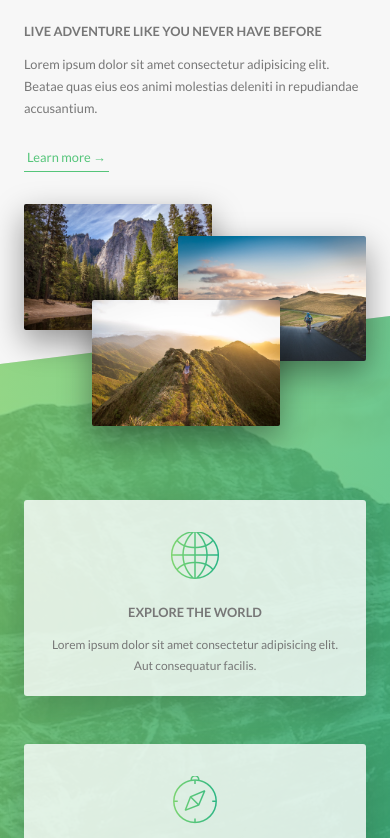
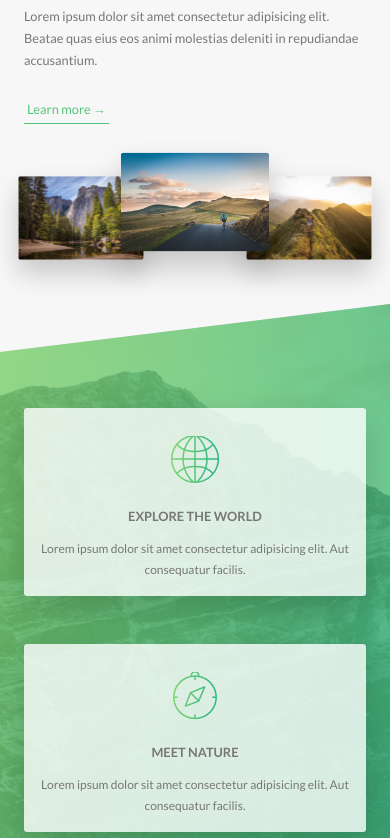
Before and after one commit to Mika-dev13/natours_project, a website: page index.html in a window 390 px wide. Shown: the part 1159-1997 px from the top of the page. Drawn offline with Linux system fonts and the light colour scheme.

Commit message:
add media querries layout + about + features sections

```diff
--- a/sass/base/_utilities.scss
+++ b/sass/base/_utilities.scss
@@ -8,10 +8,18 @@
 
 .u-margin-bottom-medium {
   margin-bottom: 4rem !important;
+
+  @include respond(tab-port) {
+    margin-bottom: 3rem !important;
+  }
 }
 
 .u-margin-bottom-big {
   margin-bottom: 8rem !important;
+
+  @include respond(tab-port) {
+    margin-bottom: 5rem !important;
+  }
 }
 
 .u-margin-top-big {
--- a/sass/components/_composition.scss
+++ b/sass/components/_composition.scss
@@ -9,17 +9,42 @@
     transition: all 0.2s;
     outline-offset: 2rem;
 
+    @include respond(tab-port) {
+      float: left;
+      position: relative;
+      width: 33.333333%;
+      box-shadow: 0 1.5rem 3rem rgba($color-black, 0.2);
+    }
+
     &--p1 {
       left: 0;
       top: -2rem;
+
+      @include respond(tab-port) {
+        top: 1rem;
+        transform: scale(1.1);
+      }
     }
     &--p2 {
       right: 0;
       top: 2rem;
+
+      @include respond(tab-port) {
+        top: -1rem;
+        transform: scale(1.3);
+        z-index: 100;
+      }
     }
+
     &--p3 {
       left: 20%;
       top: 10rem;
+
+      @include respond(tab-port) {
+        left: 0;
+        top: 1rem;
+        transform: scale(1.1);
+      }
     }
 
     &:hover {
--- a/sass/components/_feature-box.scss
+++ b/sass/components/_feature-box.scss
@@ -6,6 +6,10 @@
   border-radius: 3px;
   box-shadow: 0 1.5rem 4rem rgba($color-black, 0.15);
   transition: transform 0.3s;
+
+  @include respond(tab-port) {
+    padding: 2rem;
+  }
   &__icon {
     font-size: 6rem;
     margin-bottom: 0.5rem;
@@ -15,7 +19,12 @@
       $color-primary-dark
     );
     -webkit-background-clip: text;
+    background-clip: text;
     color: transparent;
+
+    @include respond(tab-port) {
+      margin-bottom: 0;
+    }
   }
 
   &:hover {
--- a/sass/layout/_footer.scss
+++ b/sass/layout/_footer.scss
@@ -11,6 +11,10 @@
   &__logo-box {
     text-align: center;
     margin-bottom: 8rem;
+
+    @include respond(tab-port) {
+      margin-bottom: 6rem;
+    }
   }
 
   &__logo {
--- a/sass/layout/_header.scss
+++ b/sass/layout/_header.scss
@@ -13,11 +13,11 @@
 
   @include respond(phone) {
     clip-path: polygon(0 0, 100% 0, 100% 85vh, 0 100%);
-    margin-bottom: 6rem;
+    margin-bottom: 8rem;
   }
   @include respond(tab-port) {
     clip-path: polygon(0 0, 100% 0, 100% 85vh, 0 100%);
-    margin-bottom: 6rem;
+    margin-bottom: 8rem;
   }
 
   &__logo-box {
--- a/sass/pages/_home.scss
+++ b/sass/pages/_home.scss
@@ -2,6 +2,10 @@
   background-color: $color-grey-light-1;
   padding: 25rem 0;
   margin-top: -20vh;
+
+  @include respond(tab-port) {
+    padding: 20rem 0;
+  }
 }
 
 .section-features {
@@ -19,17 +23,29 @@
   & > * {
     transform: skewY(7deg);
   }
+
+  @include respond(tab-port) {
+    padding: 10rem 0;
+  }
 }
 
 .section-tours {
   background-color: $color-grey-light-1;
   padding: 25rem 0 15rem 0;
   margin-top: -15rem;
+
+  @include respond(tab-port) {
+    padding: 20rem 0 10rem 0;
+  }
 }
 
 .section-stories {
   position: relative;
   padding: 15rem 0;
+
+  @include respond(tab-port) {
+    padding: 10rem 0;
+  }
 }
 
 .section-book {
@@ -39,6 +55,10 @@
     $color-primary-light,
     $color-primary-dark
   );
+
+  @include respond(tab-port) {
+    padding: 10rem 0;
+  }
 }
 
 .book {
```
Also changed, not shown: css/style.css.
